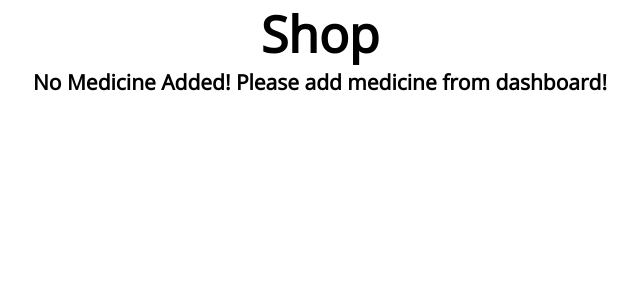
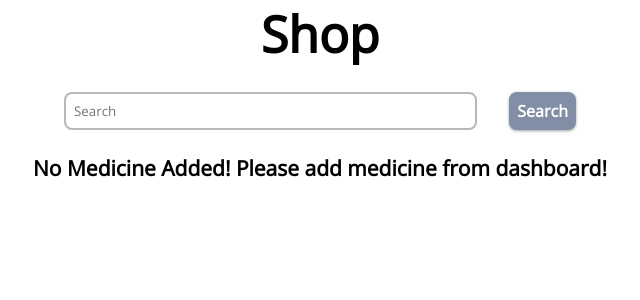
Before and after one commit to RajatDodwadkar/DemandForecasting, a Django app: page /shop/ in a window 1280 px wide. Shown: the part 80-380 px from the top of the page, without its empty margins (320-960 px from the left). Run offline with Django 4.2, Linux system fonts and the light colour scheme; data that the repository does not hold is empty; parts of the project's set-up code (start-up, migrations or seed data) failed here and were passed over.

Commit message:
feat: Added search feature

```diff
--- a/app/views.py
+++ b/app/views.py
@@ -76,7 +76,11 @@ def shop(request):
         elif request.POST.get('action') == "delete":
             if CART.get(med) != None:
                 CART.pop(med)
-    medicines = models.Medicine.objects.all()
+    med = request.GET.get('q')
+    if med:
+        medicines = models.Medicine.objects.filter(name__icontains=med)
+    else:
+        medicines = models.Medicine.objects.all()
     context['CART'] = CART
     context['medicines'] = medicines
     # print(CART)
--- a/static/css/shop/shop-style.css
+++ b/static/css/shop/shop-style.css
@@ -58,3 +58,28 @@
   box-shadow: rgba(60, 64, 67, 0.3) 0px 1px 2px 0px,
     rgba(60, 64, 67, 0.15) 0px 1px 3px 1px;
 }
+
+#search-div {
+  margin: 24px 0px;
+  width: 40%;
+}
+
+#search-form {
+  display: flex;
+  flex-direction: row;
+}
+
+#search-submit {
+  padding: 8px;
+  outline: none;
+  margin-left: 32px;
+  background-color: #828ea5;
+}
+
+#search-input {
+  outline: none;
+  padding: 8px;
+  width: 100%;
+  border-radius: 8px;
+  border: 2px solid #b8b8b8;
+}
--- a/templates/shop/shop.html
+++ b/templates/shop/shop.html
@@ -10,6 +10,13 @@
 {% block body %}
 <main id="home-container" class="container">
   <h2>Shop</h2>
+  <div id="search-div">
+    <form id="search-form" action="{% url 'shop' %}" method="get">
+        {% csrf_token %}
+        <input value="{{ request.GET.q }}" id="search-input" name="q" type="search" placeholder="Search" >
+        <button class="btn" id="search-submit" type="submit">Search</button>
+    </form>
+  </div>
   <div class="row">
     {% for med in medicines %}
         <div class="col">
```
